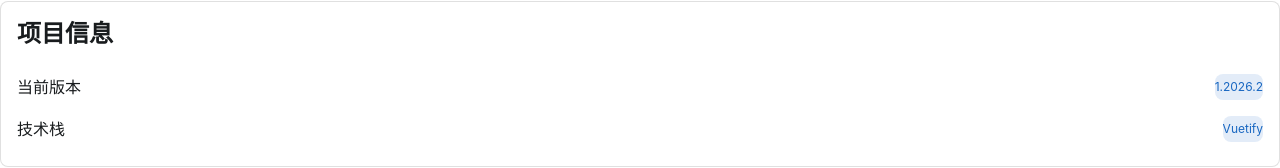
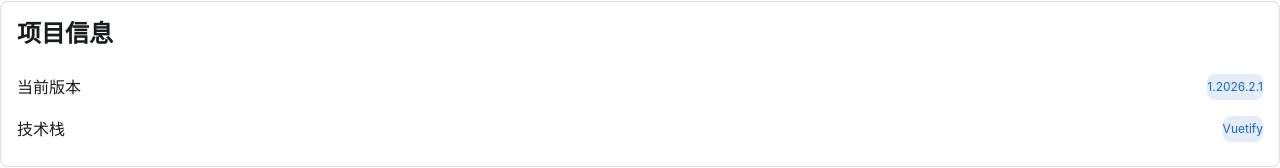
Before and after one commit to MSQY-H/AlpineStar-Toolbox, a Vue app: page /about in a window 1280 px wide. Shown: the part 369-537 px from the top of the page. Built offline with nearby package versions, Linux system fonts and the light colour scheme; no server answers; a small style sheet from the web is missing.

Commit message:
1.2026.2.1 update

```diff
--- a/index.html
+++ b/index.html
@@ -5,7 +5,7 @@
     <link rel="stylesheet" href="/layers.css">
     <link rel="icon" href="/favicon.ico">
     <meta name="viewport" content="width=device-width, initial-scale=1.0">
-    <title>Welcome to Vuetify 4</title>
+    <title>AlpineStar Toolbox</title>
   </head>
   <body>
     <div id="app"></div>
--- a/src/components/About.vue
+++ b/src/components/About.vue
@@ -86,5 +86,5 @@
 </template>
 
 <script lang="ts" setup>
-const version = '1.2026.2'
+const version = '1.2026.2.1'
 </script>
```
Also changed, not shown: 1 other file (tests, documents, lock files or other folders).
